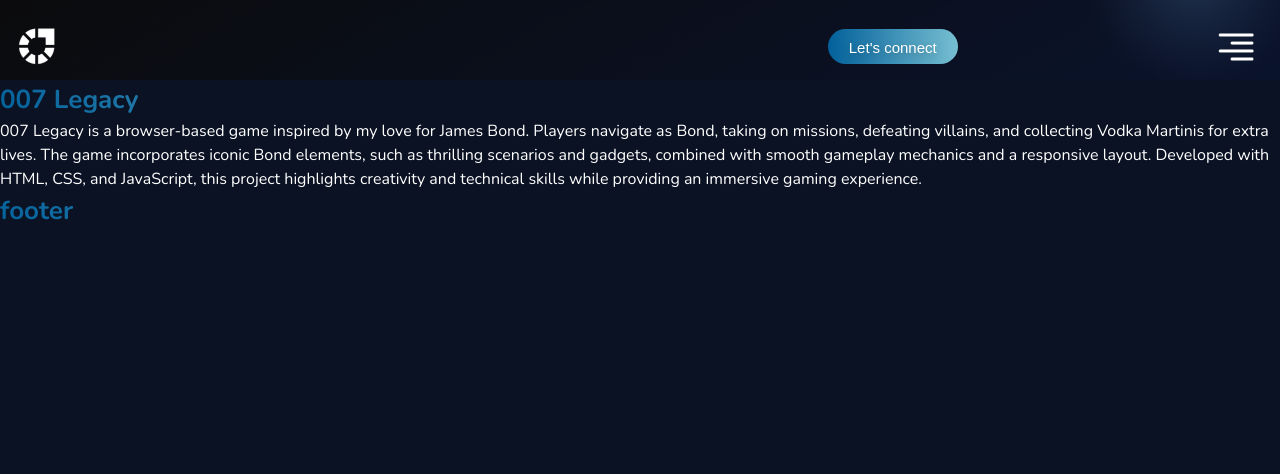
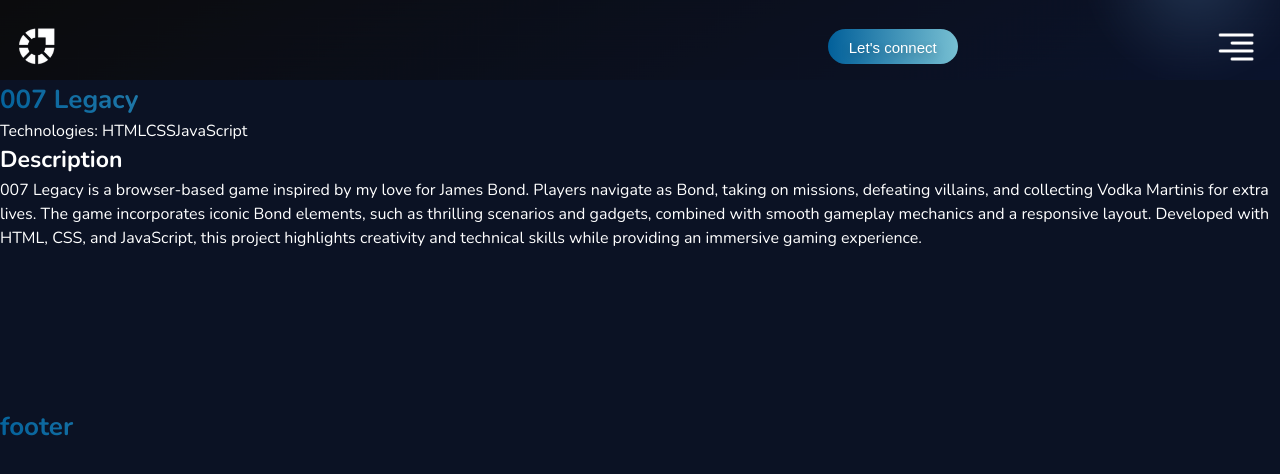
Before and after one commit to phsworks/portfolio-react, a React (Vite) app: page /#/projectdetails/1 in a window 1280 px wide. Shown: the top 474 px of the page. Built offline with nearby package versions, Linux system fonts and the light colour scheme.

Commit message:
start details page and changes json

```diff
--- a/src/pages/ProjectsDetailPage.jsx
+++ b/src/pages/ProjectsDetailPage.jsx
@@ -13,7 +13,11 @@ function ProjectsDetailPage() {
   return (
     <div>
       <h1>{project.title}</h1>
-      <p>{project.longDescription}</p>
+      <p>Technologies: {project.technologies}</p>
+
+      <h2>Description</h2>
+      <p> {project.longDescription}</p>
+      <video src={project.video}></video>
     </div>
   );
 }
```
